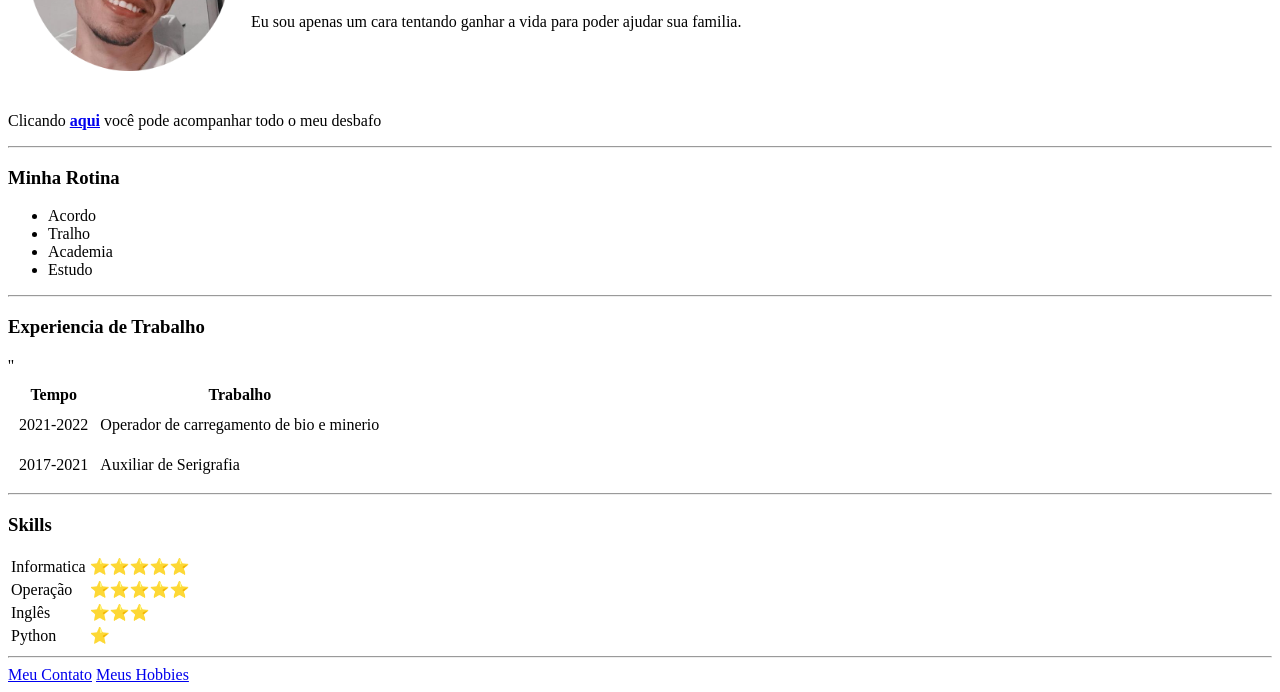
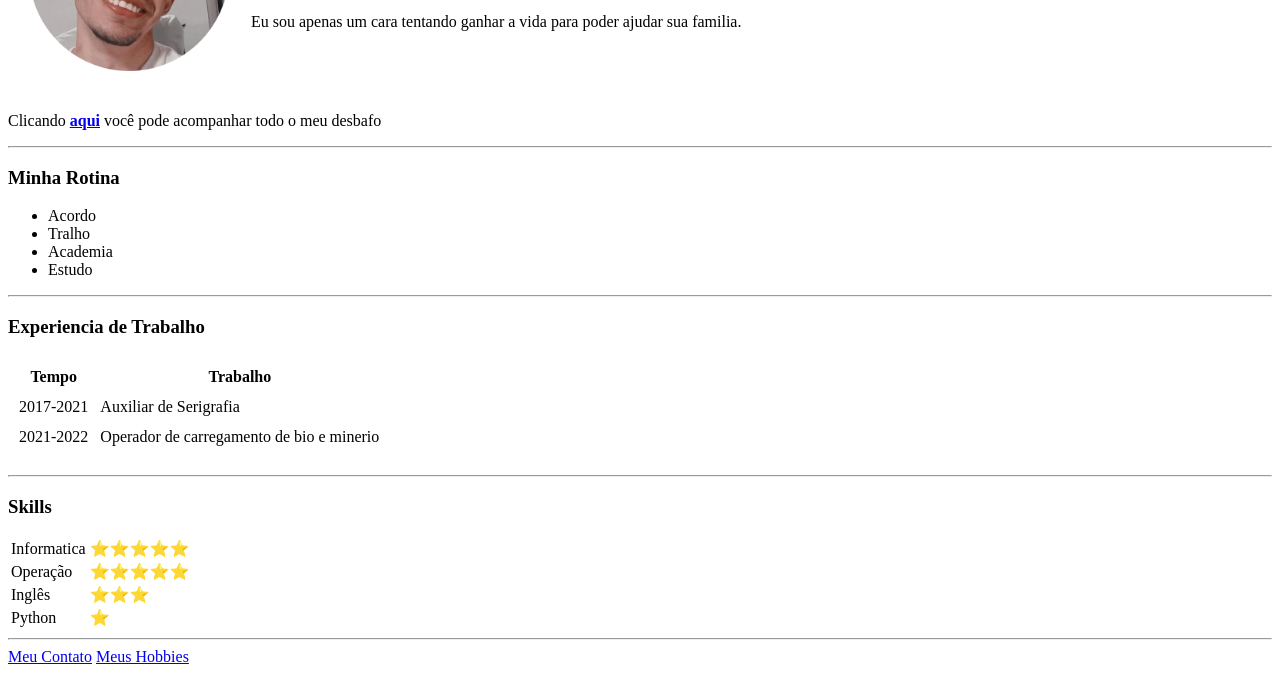
Before and after one commit to Kassielm/Cv, a plain HTML site: page index.html in a window 1280 px wide. Shown: the part 158-850 px from the top of the page. Drawn offline with Linux system fonts and the light colour scheme.

Commit message:
Update index.html

```diff
--- a/index.html
+++ b/index.html
@@ -33,16 +33,16 @@
     <tr>
       <th>Tempo</th>
       <th>Trabalho</th>
+    <tr>
+      <td>2017-2021</td>
+      <td>Auxiliar de Serigrafia</td>
+    </tr>
     </tr>
       <td>2021-2022</td>
       <td>Operador de carregamento de bio e minerio</td>
     <tr>
     </tr>
-    <tr>
-      <td>2017-2021</td>
-      <td>Auxiliar de Serigrafia</td>
-    </tr>
-  ''</table>
+  </table>
   <hr>
   <h3>Skills</h3>
   <table>
```
